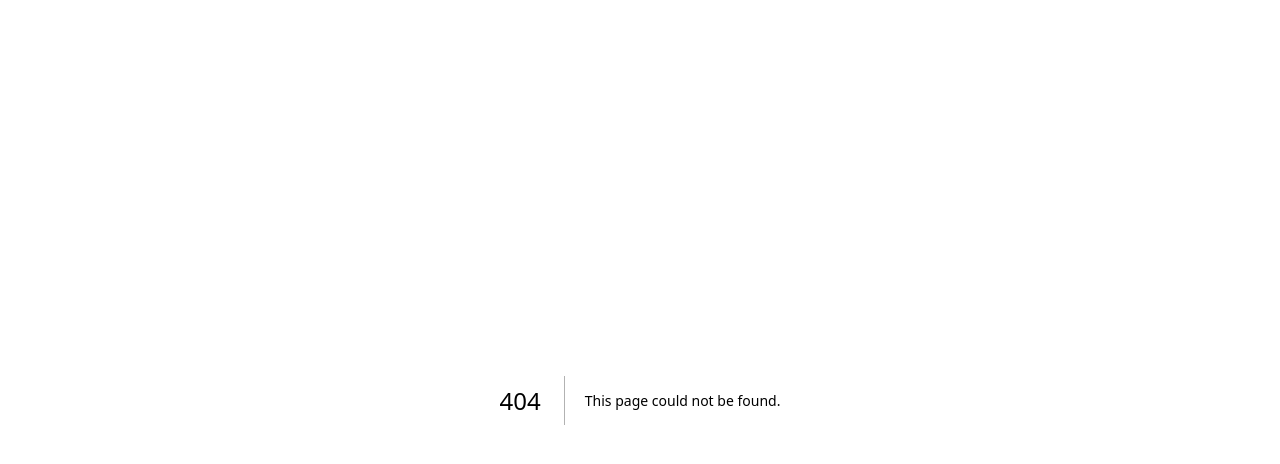
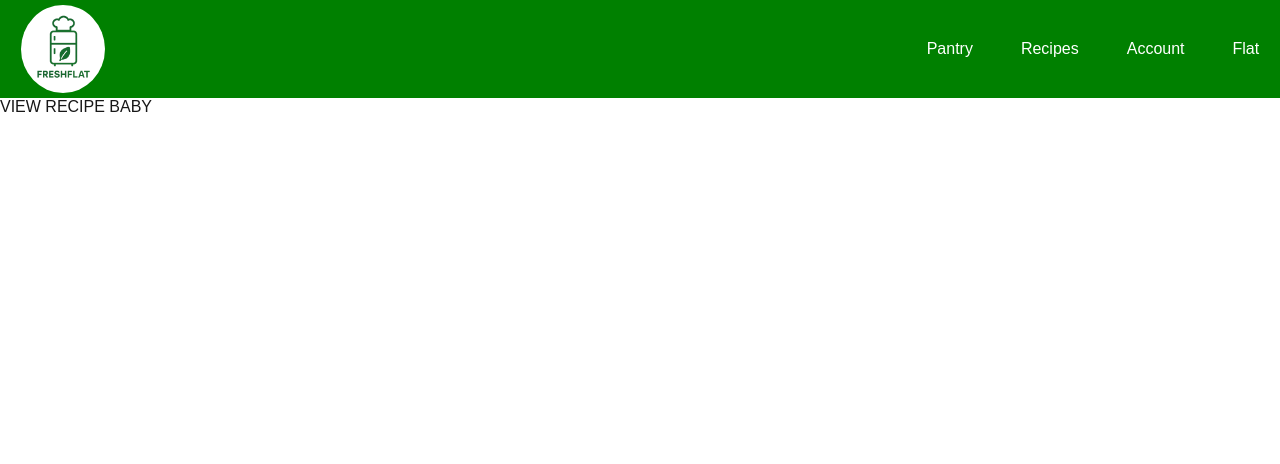
Before and after one commit to Mindmax-dev/FreshFlat, a Next.js app: page /recipe/recipeDisplay in a window 1280 px wide. Before the commit this address had no page. Shown: the top 464 px of the page. Built offline with nearby package versions, Linux system fonts and the light colour scheme.

Commit message:
create basic route for recipeDisplay

```diff
--- /dev/null
+++ b/app/(protected)/recipe/recipeDisplay/page.js
@@ -0,0 +1,5 @@
+'use client';
+
+export default function SelectIngredients() {
+  return <p>VIEW RECIPE BABY</p>;
+}
```
Also changed, not shown: app/(protected)/recipe/recipeDisplay/page.module.css (added).
